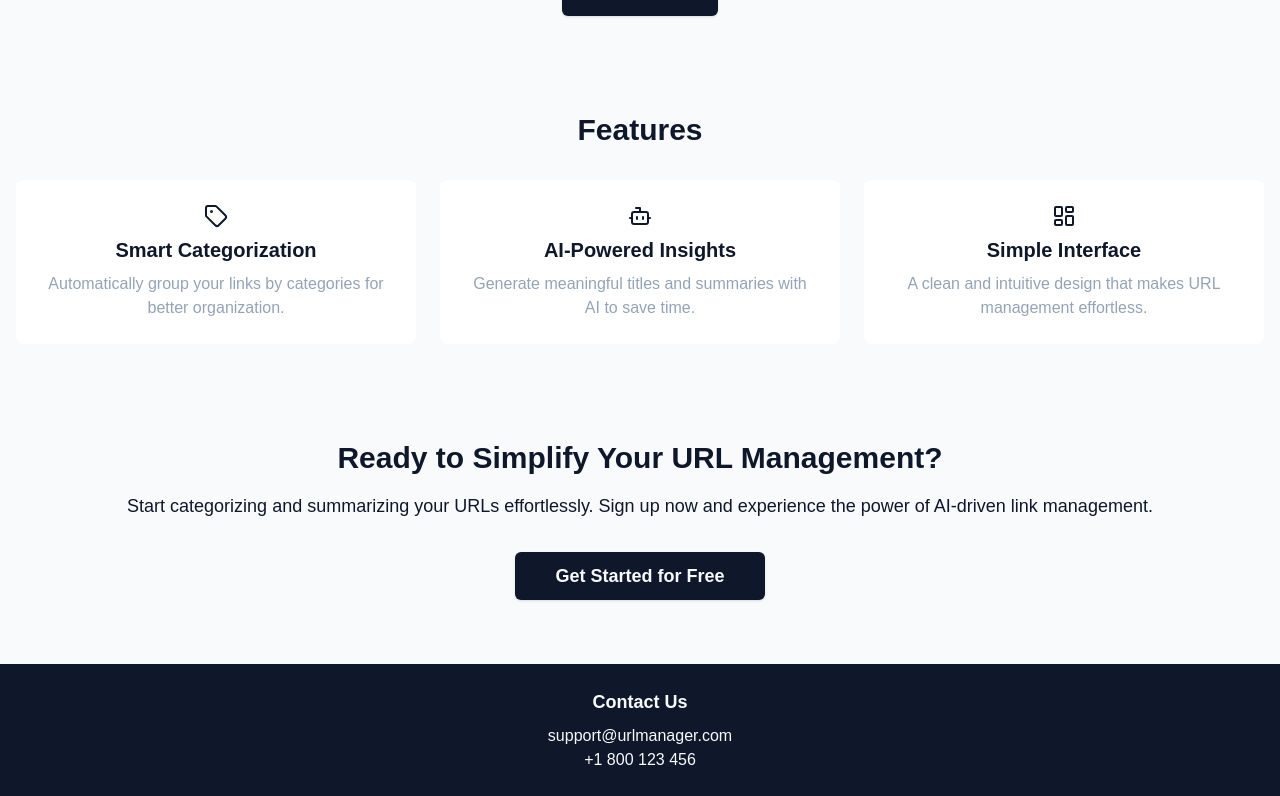
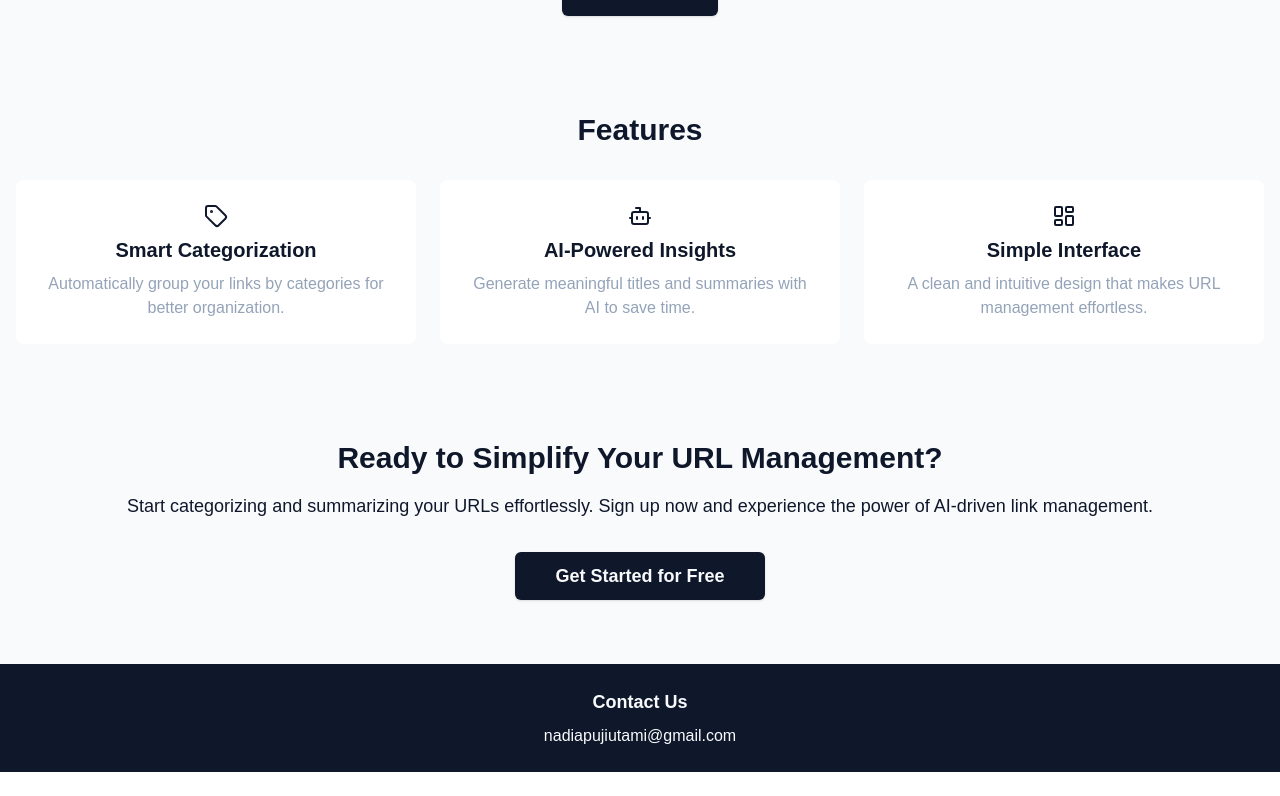
Before and after one commit to naputami/url-manager-fe, a Next.js app: page / in a window 1280 px wide. Shown: the part 301-1097 px from the top of the page. After the commit the page ends 1073 px from the top, so only its background shows below. Built offline with nearby package versions, Linux system fonts and the light colour scheme.

Commit message:
fix: change contact us in landing page

```diff
--- a/src/app/page.tsx
+++ b/src/app/page.tsx
@@ -75,8 +75,7 @@ export default function LandingPage() {
       <footer id="contact" className="w-full bg-primary py-6 mt-16">
         <div className="max-w-7xl mx-auto px-4 text-center">
           <h4 className="text-lg font-semibold text-primary-foreground">Contact Us</h4>
-          <p className="mt-2 text-primary-foreground">support@urlmanager.com</p>
-          <p className="text-primary-foreground">+1 800 123 456</p>
+          <p className="mt-2 text-primary-foreground">nadiapujiutami@gmail.com</p>
         </div>
       </footer>
     </div>
```
